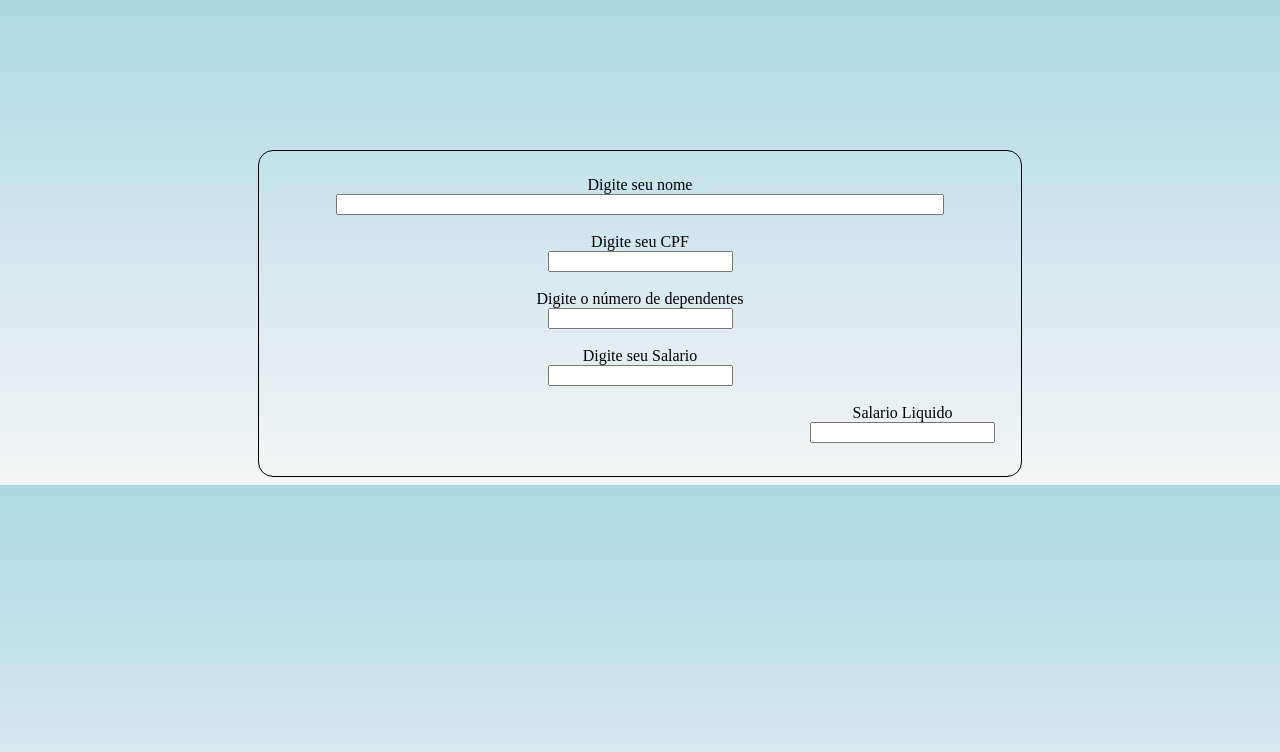
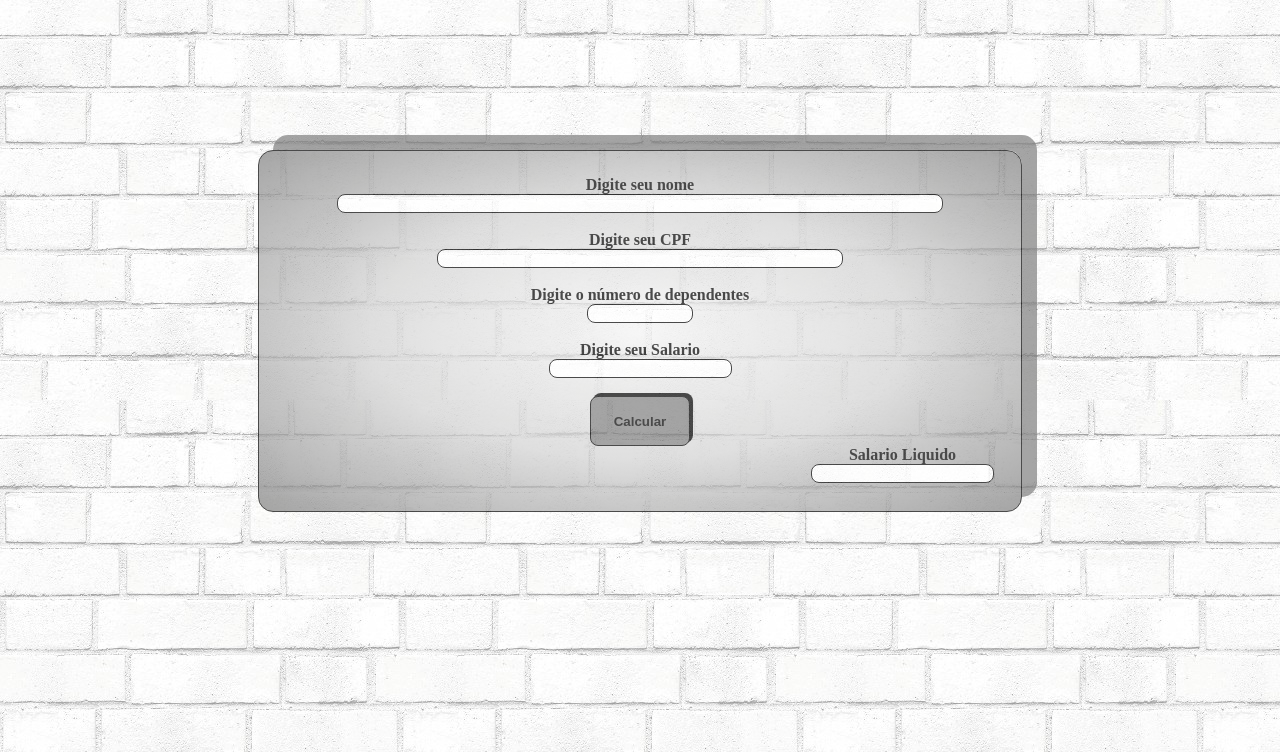
Before and after one commit to KlaytonLima/PHP, a PHP site: page / in a window 1280 px wide. Shown: the top 752 px of the page. Run offline with PHP 8.4, Linux system fonts and the light colour scheme.

Commit message:
Atualizando Arquivos

```diff
--- a/exercicios/classes_metodos_atributos_objetos/index.css
+++ /dev/null
@@ -1,33 +0,0 @@
-body{
-   background-image: linear-gradient(180deg, lightblue, whitesmoke);
-}
-
-header{
-
-   margin-top: 150px;
-   margin-left: 250px;
-   margin-right: 250px;
-   height: 325px;
-   border: 1px solid;
-   border-radius: 15px;
-
-}
-
-.container{
-
-  margin-top: 25px;
-  text-align: center;
-
-}
-
-.container input[for='nome']{
-   width: 600px;
-}
-
-.container input[for='total']{
-   margin-left: 525px;
-}
-
-.container label[for='total']{
-   margin-left: 525px;
-}
--- a/exercicios/classes_metodos_atributos_objetos/index.php
+++ b/exercicios/classes_metodos_atributos_objetos/index.php
@@ -1,29 +1,30 @@
 <!DOCTYPE html>
-<html lang="en">
+<html lang="pt-br">
 <head>
     <meta charset="UTF-8">
     <meta http-equiv="X-UA-Compatible" content="IE=edge">
     <meta name="viewport" content="width=device-width, initial-scale=1.0">
-    <link rel="stylesheet" href="index.css">
+    <link rel="stylesheet" href="style.css">
     <title>Document</title>
 </head>
 <body>
     <header>
         <div class="container">
-            <label for="nome">Digite seu nome</label><br>
+            <label for="nome"><strong>Digite seu nome</strong></label><br>
             <input for="nome" type="text"><br>
             <br>
-            <label for="cpf">Digite seu CPF</label><br>
+            <label for="cpf"><strong>Digite seu CPF</strong></label><br>
             <input for="cpf" type="text"><br>
             <br>
-            <label for="numero_dependentes">Digite o número de dependentes</label><br>
-            <input for="numero_dependentes" type="int"><br>
+            <label for="numero_dependentes"><strong>Digite o número de dependentes</strong></label><br>
+            <input for="numero_dependentes" type="text"><br>
             <br>
-            <label for="salario_bruto">Digite seu Salario</label><br>
-            <input for="salario_bruto" type="float"><br>
+            <label for="salario_bruto"><strong>Digite seu Salario</strong></label><br>
+            <input for="salario_bruto" type="text"><br>
             <br>
-            <label for="total">Salario Liquido</label><br>
-            <input for="total" type="float"><br>
+            <button type="submit" name="botao"><strong>Calcular</strong></button><br>
+            <label for="total"><strong>Salario Liquido</strong></label><br>
+            <input for="total" type="text"><br>
             <br>
         </div>
     </header>
--- a/exercicios/classes_metodos_atributos_objetos/objeto.php
+++ b/exercicios/classes_metodos_atributos_objetos/objeto.php
@@ -4,4 +4,9 @@ require_once("Funcionario.php");
 
 $obj_funcionario = new Funcionario();
 
+$teste = $obj_funcionario->calcular_fgts();
+var_dump($teste);
+
+
+
 ?>
--- /dev/null
+++ b/exercicios/classes_metodos_atributos_objetos/style.css
@@ -0,0 +1,70 @@
+body{
+
+    background-image: url(./img/GUEST_e5f2537d-1517-4758-be6d-ff9a964e249b.jpg);
+
+}
+ header{
+
+    margin-top: 150px;
+    margin-left: 250px;
+    margin-right: 250px;
+    height: 360px;
+    border: 1px solid;
+    border-radius: 15px;
+    box-shadow: 15px -15px gray;
+    opacity: 0.7;
+    background-image:radial-gradient(whitesmoke, lightgray, gray);
+
+
+ }
+
+ .container{
+
+   margin-top: 25px;
+   text-align: center;
+
+ }
+
+ .container input[for='nome']{
+    width: 600px;
+    border: 1px solid;
+    border-radius: 8px;
+ }
+
+ .container input[for='cpf']{
+    width: 400px;
+    border: 1px solid;
+    border-radius: 8px;
+ }
+
+ .container input[for='numero_dependentes']{
+    width: 100px;
+    border: 1px solid;
+    border-radius: 8px;
+ }
+
+ .container input[for='total']{
+    margin-left: 525px;
+    border: 1px solid;
+    border-radius: 8px;
+ }
+
+ .container input[for='salario_bruto']{
+    border: 1px solid;
+    border-radius: 8px;
+ }
+
+ .container label[for='total']{
+    margin-left: 525px;
+ }
+
+ .container button{
+
+    width: 100px;
+    height: 50px;
+    background-color: gray;
+    border: 1px solid;
+    border-radius: 8px;
+    box-shadow: 3px -3px black;
+
+ }
```
Also changed, not shown: exercicios/classes_metodos_atributos_objetos/Funcionario.php (+27 -10 lines), exercicios/classes_metodos_atributos_objetos/img/GUEST_e5f2537d-1517-4758-be6d-ff9a964e249b.jpg (added).
